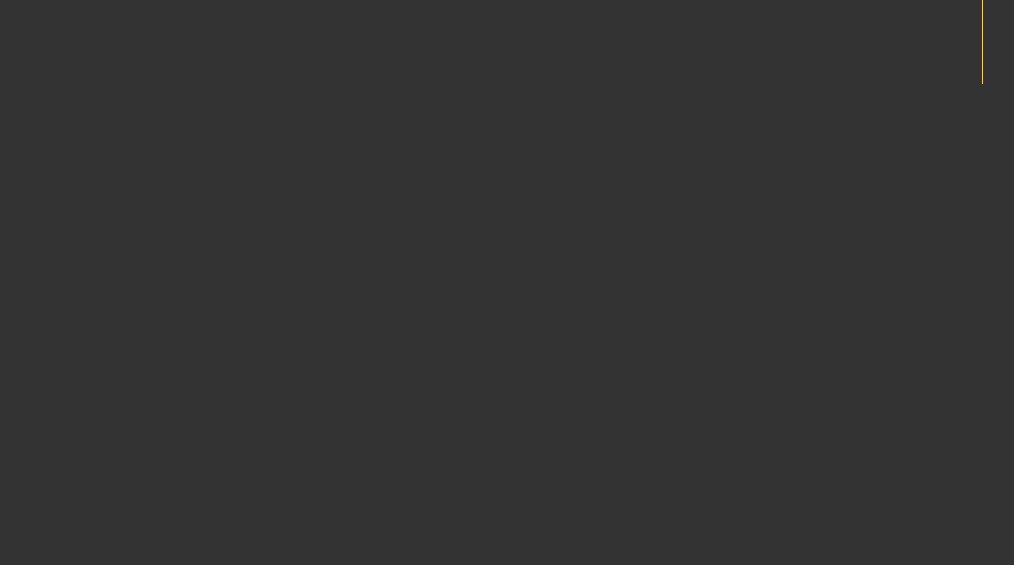
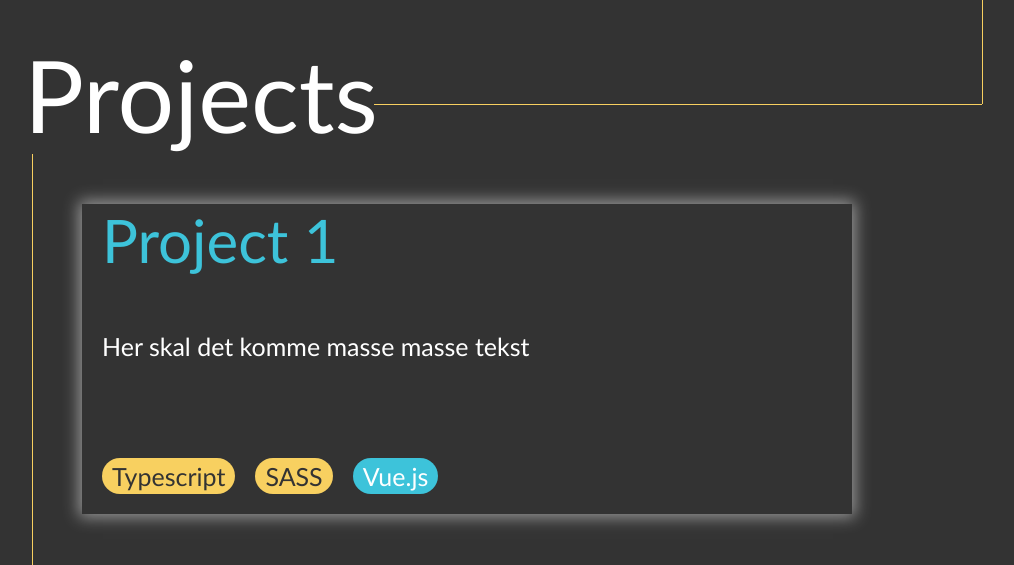
Before and after one commit to zaimimr/Portfolio, a React (Create React App) app: page / in a window 1280 px wide. Shown: the part 897-1462 px from the top of the page, without its empty margins (68-1082 px from the left). Before the commit the page ends 981 px from the top, so only its background shows below. Built offline with nearby package versions, Linux system fonts and the light colour scheme.

Commit message:
create project cards

```diff
--- a/src/App.js
+++ b/src/App.js
@@ -2,6 +2,22 @@ import React from 'react';
 import './App.scss';
 import Header from './components/Header/Header';
 import About from './components/About/About';
+import Project from './components/Project/Project';
+
+const alleTags = [
+  {
+    tag: "Typescript",
+    color: "yellow",
+  },
+  {
+    tag: "SASS",
+    color: "yellow"
+  },
+  {
+    tag: "Vue.js",
+    color: "blue"
+  }
+]
 
 function App() {
   return (
@@ -16,6 +32,25 @@ function App() {
           <line x1="0" y1="0" x2="0" y2="10000" className="line" />
         </svg>
       </div>
+      <div className="projects">
+        <div className="projects__header">
+          <Header title="Projects" size="medium" />
+          <svg className="svg__project-horizontal">
+            <line x1="0" y1="0" x2="2000" y2="0" className="line" />
+          </svg>
+          <svg className="svg__project-vertical">
+            <line x1="0" y1="0" x2="0" y2="10000" className="line" />
+          </svg>
+        </div>
+        <div className="project__list">
+          <svg className="svg__line__auto">
+            <line x1="0" y1="0" x2="0" y2="10000" className="line" />
+          </svg>
+          <div>
+            <Project tags={alleTags} title="Project 1" text="Her skal det komme masse masse tekst"/>
+          </div>
+        </div>
+      </div>
     </div>
   );
 }
--- a/src/App.scss
+++ b/src/App.scss
@@ -24,13 +24,53 @@ $white: #ffffff;
 
 .svg__line {
   width: 1px;
-  height: 600px;
+  height: 550px;
+  .line {
+    stroke: $yellow;
+    stroke-width: 2;
+  }
+}
+.projects {
+
+}
+.projects__header {
+  display: grid;
+  grid-template-columns: 350px 608px auto;
+  margin-left: -8px;
+}
+
+.svg__project-horizontal {
+  margin-top: 70px;
+  width: 608px;
+  height: 1px;
+  .line {
+    stroke: $yellow;
+    stroke-width: 2;
+  }
+}
+.svg__project-vertical {
+  width: 1px;
+  height: 70px;
   .line {
     stroke: $yellow;
     stroke-width: 2;
   }
 }
 
+.project__list {
+  margin-top: 20px;
+  display: grid;
+  grid-template-columns: 50px auto
+}
+
+.svg__line__auto {
+  width: 1px;
+  height: 1000px;
+  .line {
+    stroke: $yellow;
+    stroke-width: 2;
+  }
+}
 
 /*Husk responsiv
 @media only screen and (max-width: 970px) {
--- a/src/components/Header/Header.js
+++ b/src/components/Header/Header.js
@@ -5,8 +5,9 @@ import './Header.scss';
 export class Header extends Component {
 
   render() {
+    const size = this.props.size;
     return (
-      <div className={`header ${this.props.size}`}>{this.props.title}</div>
+      <div className={`header-${size}`}>{this.props.title}</div>
     )
   }
 }
--- a/src/components/Header/Header.scss
+++ b/src/components/Header/Header.scss
@@ -2,26 +2,28 @@ $blue: #3DC3DA;
 $white: #ffffff;
 
 $big: 180px;
-$medium: 180px;
-$small: 180px;
+$medium: 100px;
+$small: 60px;
 
 .header{
-
-  color: $white;
-  margin-top: 200px;
-  margin-right: auto;
-
-  &.big {
+  &-big {
+    color: $white;
     font-size: $big;
     height: $big;
+    margin-top: 200px;
+    margin-right: auto;
+    display: inline-block;
   }
-  & .medium {
+  &-medium {
+    color: $white;
     font-size: $medium;
     height: $medium;
+    display: inline-block;
   }
-  & .small {
+  &-small {
     font-size: $small;
     height: $small;
     color: $blue;
+    display: inline-block;
   }
 }
--- a/src/components/Project/Project.js
+++ b/src/components/Project/Project.js
@@ -1,10 +1,30 @@
 import React, { Component } from 'react'
+import './Project.scss'
+import Header from '../Header/Header'
+import Tag from './components/tags'
+
+
+
+export class Tags extends Component {
+  render() {
+    const tags = this.props.tags;
+    return (
+      tags.map(tag => (<Tag key={tag.tag} tag={tag.tag} color={tag.color} />))
+    )
+  }
+}
 
 export class Project extends Component {
   render() {
     return (
-      <div>
-
+      <div className="project__wrapper">
+        <Header className="head" size="small" title={this.props.title} />
+        <div className="desc">
+          {this.props.text}
+        </div>
+        <div className="tags">
+          <Tags tags={this.props.tags} />
+        </div>
       </div>
     )
   }
--- /dev/null
+++ b/src/components/Project/Project.scss
@@ -0,0 +1,38 @@
+$gray: #333333;
+$yellow: #F8D060;
+$blue: #3DC3DA;
+$white: #ffffff;
+
+.project__wrapper {
+  -webkit-box-shadow: 0px 0px 15px 3px rgba($white,0.5);
+  -moz-box-shadow: 0px 0px 15px 3px rgba($white,0.5);
+  box-shadow: 0px 0px 15px 3px rgba($white,0.5);
+  width: 730px;
+  height: 290px;
+  margin-top: 50px;
+
+  display: grid;
+  grid-template-columns: repeat(3, 1fr);
+  grid-template-rows: 1fr 1fr auto;
+  grid-column-gap: 0px;
+  grid-row-gap: 0px;
+  padding: 0 20px 20px;
+
+  .head {
+    grid-area: 1 / 1 / 2 / 3;
+  }
+
+  .links {
+    grid-area: 1 / 1 / 2 / 3;
+  }
+
+  .desc {
+    grid-area: 2 / 1 / 3 / 4;
+    color: $white;
+    font-size: 25px;
+  }
+
+  .tags {
+    grid-area: 3 / 1 / 4 / 4;
+  }
+}
--- /dev/null
+++ b/src/components/Project/components/tags.js
@@ -0,0 +1,14 @@
+import React, { Component } from 'react'
+import './tags.scss'
+
+export class tags extends Component {
+  render() {
+    return (
+      <div className={`tags__wrapper ${this.props.color}`}>
+        {this.props.tag}
+      </div>
+    )
+  }
+}
+
+export default tags
--- /dev/null
+++ b/src/components/Project/components/tags.scss
@@ -0,0 +1,25 @@
+$gray: #333333;
+$yellow: #F8D060;
+$blue: #3DC3DA;
+$white: #ffffff;
+
+
+.tags__wrapper {
+  display: inline-block;
+  border-radius: 50px;
+  font-size: 25px;
+  padding: 3px 10px;
+  &:not(:nth-child(1)){
+    margin-left: 20px;
+  }
+}
+
+.yellow {
+  background-color: $yellow;
+  color: $gray;
+}
+
+.blue {
+  background-color: $blue;
+  color: $white;
+}
--- a/src/index.scss
+++ b/src/index.scss
@@ -12,6 +12,7 @@ body {
   font-family: $mainFont;
   -webkit-font-smoothing: antialiased;
   -moz-osx-font-smoothing: grayscale;
+  overflow-x: hidden;
 }
 
 code {
```
